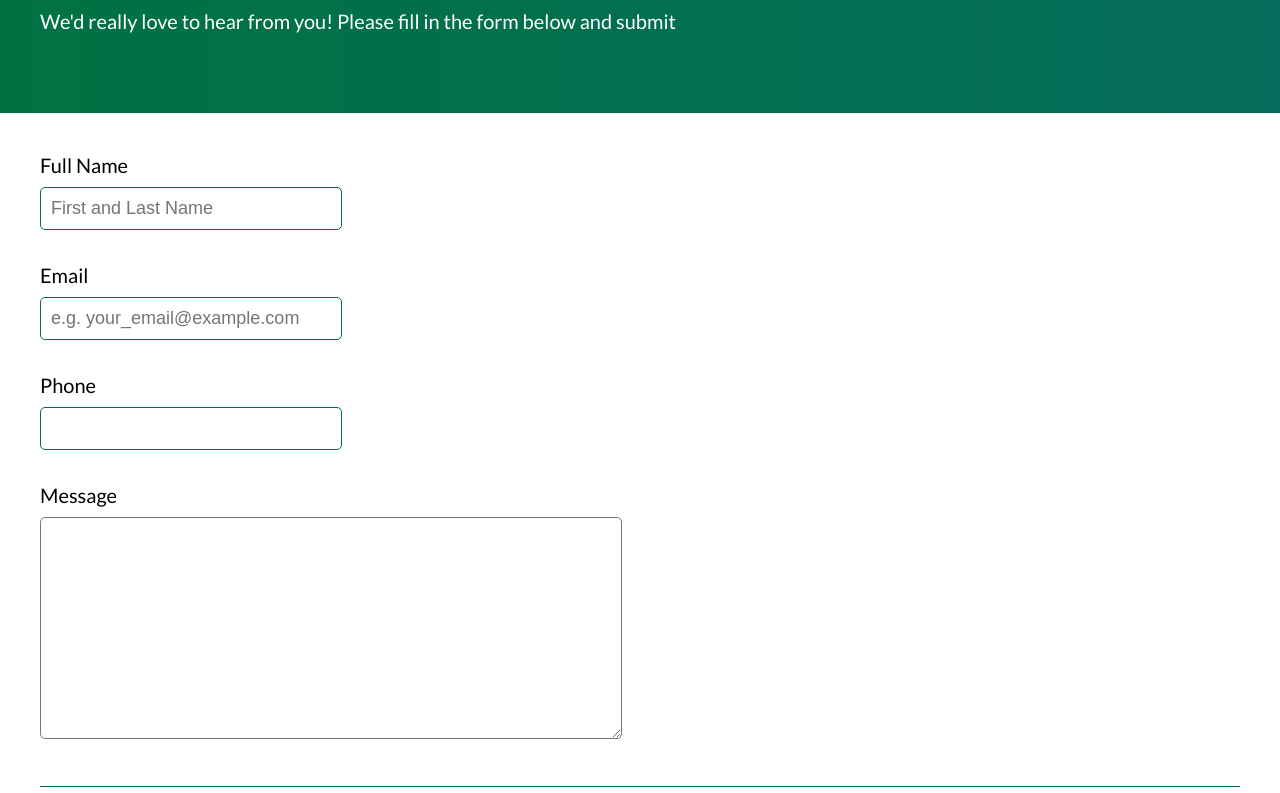
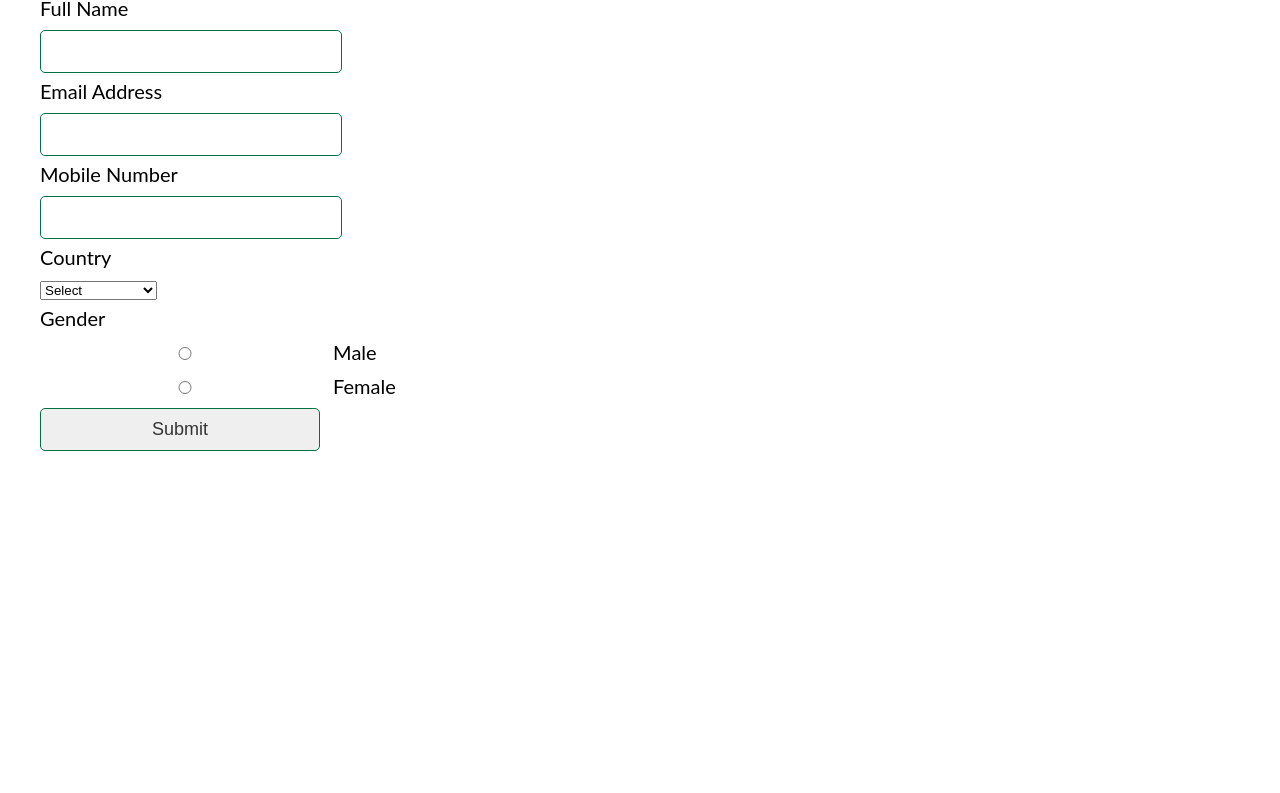
Before and after one commit to Antara-3011/krs_basic_classes, a plain HTML site: page form validation/index.html in a window 1280 px wide. Shown: the part 113-906 px from the top of the page. After the commit the page ends 800 px from the top, so only its background shows below. Drawn offline with Linux system fonts and the light colour scheme.

Commit message:
Update index.html

```diff
--- a/form validation/index.html
+++ b/form validation/index.html
@@ -1,62 +1,52 @@
 <!DOCTYPE html>
 <html lang="en">
 <head>
-    <meta charset="UTF-8" />
-    <meta name="viewport" content="width=device-width, initial-scale=1.0" />
-    <title>Validation</title>
-    <link rel="stylesheet" href="style.css" />
-    <link rel="preconnect" href="https://fonts.gstatic.com" />
-    <link
-      href="https://fonts.googleapis.com/css2?family=Lato:wght@300;400;700&display=swap"
-      rel="stylesheet"
-    />
+    <meta charset="UTF-8">
+    <title>Simple HTML Form</title>
+    <link rel="stylesheet" href="style.css">
+    <script src="index.js"></script>
 </head>
-<!-- https://youtu.be/ps0-JAQENXI -->
 <body>
-    <div class="contact-banner">
-      <h1>Contact Us</h1>
-
-      <p class="contact-description">
-        We'd really love to hear from you! Please fill in the form below and
-        submit
-      </p>
+<form name="contactForm" onsubmit="return validateForm()" >
+    <h2>Application Form</h2>
+    <div class="row">
+        <label>Full Name</label>
+        <input type="text" name="name">
+        <div class="error" id="nameErr"></div>
+    </div>
+    <div class="row">
+        <label>Email Address</label>
+        <input type="text" name="email">
+        <div class="error" id="emailErr"></div>
+    </div>
+    <div class="row">
+        <label>Mobile Number</label>
+        <input type="text" name="mobile" maxlength="10">
+        <div class="error" id="mobileErr"></div>
+    </div>
+    <div class="row">
+        <label>Country</label>
+        <select name="country">
+            <option>Select</option>
+            <option>Australia</option>
+            <option>India</option>
+            <option>United States</option>
+            <option>United Kingdom</option>
+        </select>
+        <div class="error" id="countryErr"></div>
+    </div>
+    <div class="row">
+        <label>Gender</label>
+        <div class="form-inline">
+            <label><input type="radio" name="gender" value="male"> Male</label>
+            <label><input type="radio" name="gender" value="female"> Female</label>
+        </div>
+        <div class="error" id="genderErr"></div>
     </div>
 
-    <form name="contact-form">
-      <div class="form-control">
-        <label>Full Name</label>
-        <input name="name"
-          placeholder="First and Last Name" />
-        <div class="error hide">Name is required</div>
+    <div class="row">
+        <input type="submit" value="Submit">
     </div>
-
-      <div class="form-control">
-        <label>Email</label>
-        <input
-          name="email"
-          placeholder="e.g. your_email@example.com"
-        />
-        <div class="error hide">Email is invalid</div>
-      </div>
-
-      <div class="form-control">
-        <label>Phone</label>
-        <input name="phone"
-        ></input>
-        <div class="error hide">Phone is invalid</div>
-      </div>
-
-      <div class="form-control">
-        <label>Message</label>
-        <textarea name="message"></textarea>
-        <div class="error hide">Message is required</div>
-      </div>
-
-      <hr />
-
-      <button type="submit">SUBMIT FORM</button>
 </form>
-<div class="thank-you hide">Thank you for your feedback!</div>
-    <script src="index.js"></script>
 </body>
 </html>
```
Lines whose indentation alone changed are shown as unchanged.
